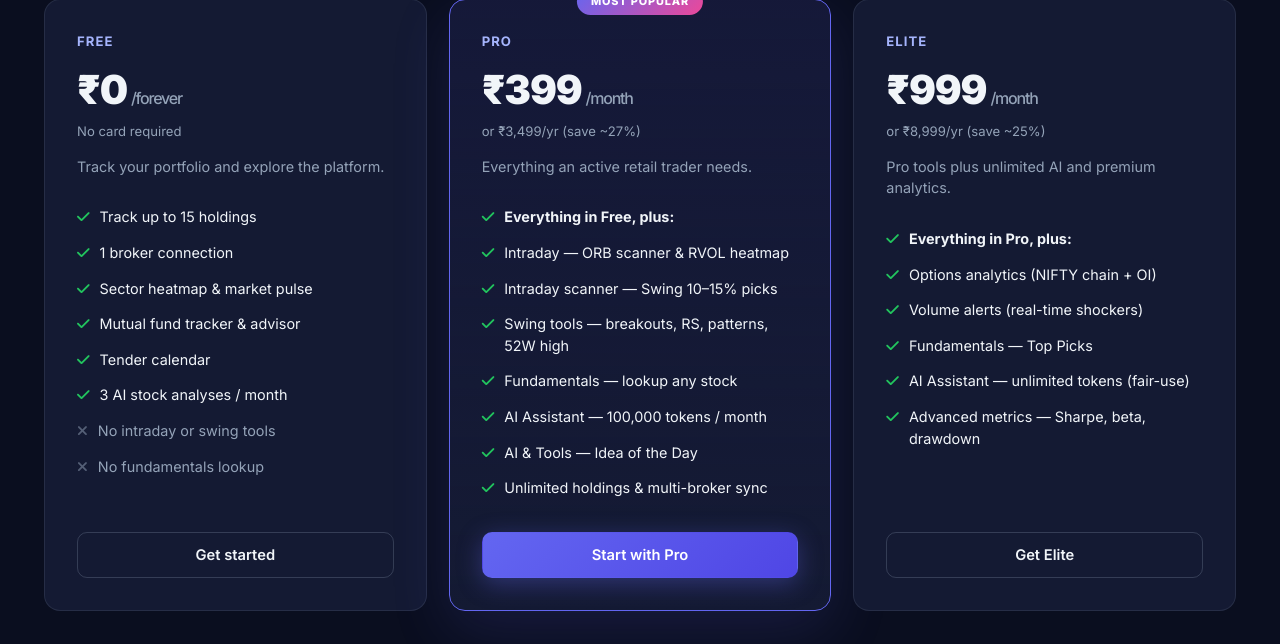
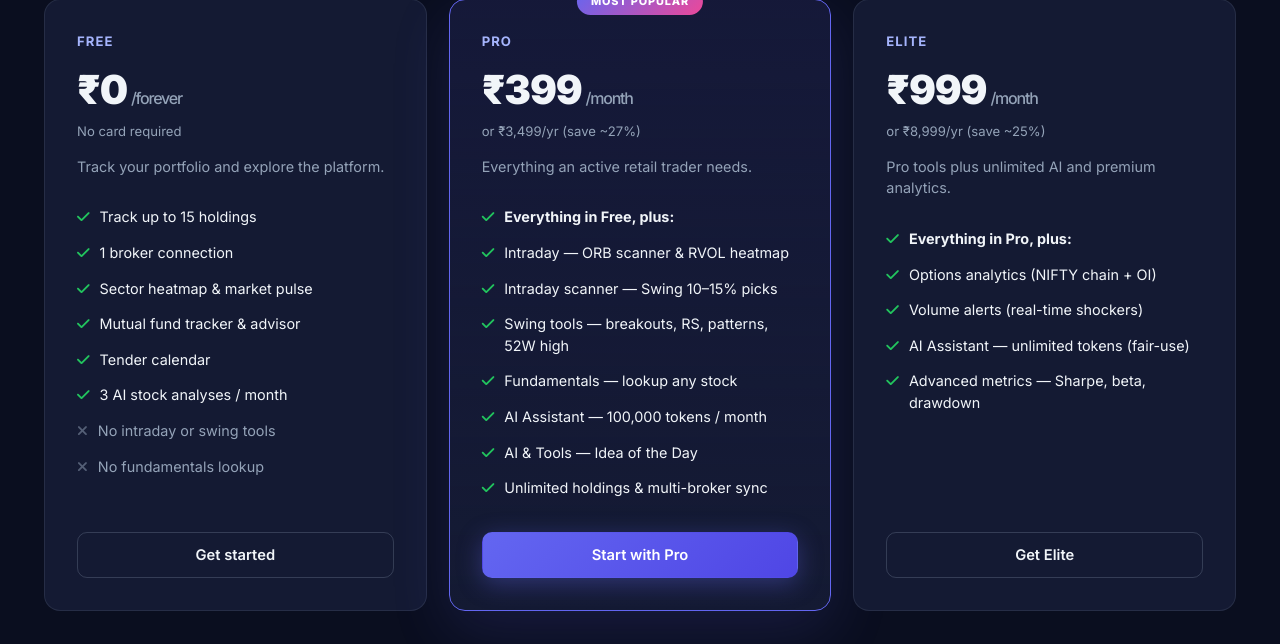
Before and after one commit to BhushanDhammrakshit/Portfolio-Management, a Flask app: page / in a window 1280 px wide. Shown: the part 4360-5004 px from the top of the page. Run offline with Flask 3, Linux system fonts and the light colour scheme; some libraries are stand-ins or nearby versions.

Commit message:
Update landing.html

```diff
--- a/application/templates/landing.html
+++ b/application/templates/landing.html
@@ -858,7 +858,6 @@
                     <li><i class="fa-solid fa-check"></i> <strong>Everything in Pro, plus:</strong></li>
                     <li><i class="fa-solid fa-check"></i> Options analytics (NIFTY chain + OI)</li>
                     <li><i class="fa-solid fa-check"></i> Volume alerts (real-time shockers)</li>
-                    <li><i class="fa-solid fa-check"></i> Fundamentals — Top Picks</li>
                     <li><i class="fa-solid fa-check"></i> AI Assistant — unlimited tokens (fair-use)</li>
                     <li><i class="fa-solid fa-check"></i> Advanced metrics — Sharpe, beta, drawdown</li>
                 </ul>
```
